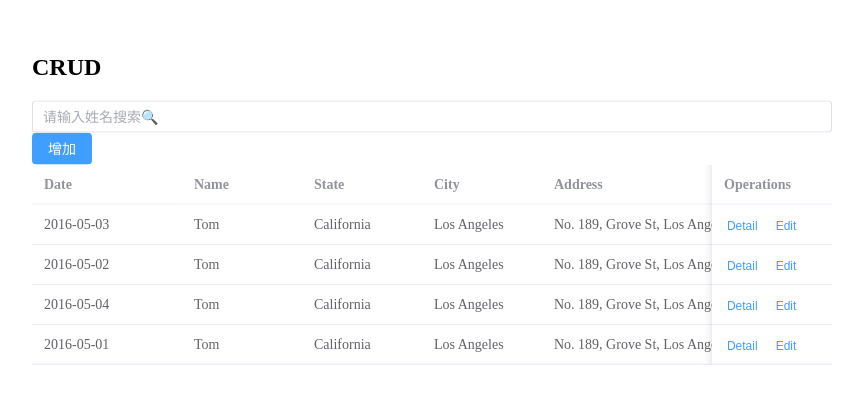
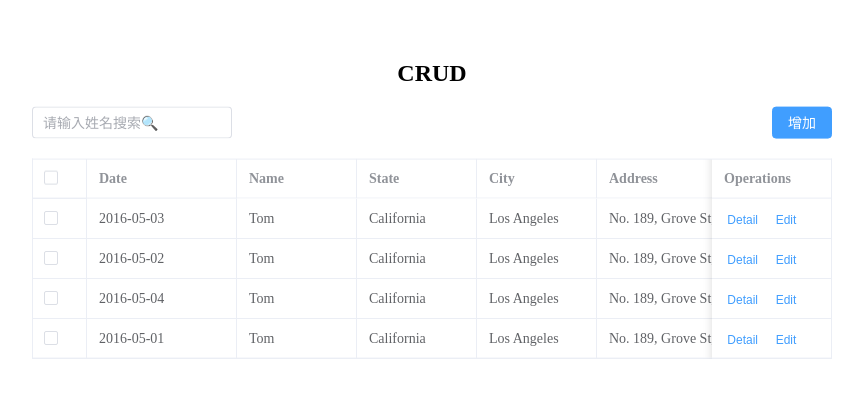
Before and after one commit to JJ-Gong/vue3-crud, a Vue app: page / in a window 1280 px wide. Shown: the part 201-604 px from the top of the page, without its empty margins (208-1071 px from the left). Built offline with nearby package versions, Linux system fonts and the light colour scheme.

Commit message:
feat:多选按钮

```diff
--- a/src/App.vue
+++ b/src/App.vue
@@ -11,7 +11,13 @@
   <el-button type="primary">增加</el-button>
  </div>
  <!-- table -->
- <el-table :data="tableData" style="width: 100%">
+ <el-table
+ ref="multipleTableRef"
+    :data="tableData"
+    style="width: 100%"
+    @selection-change="handleSelectionChange"
+ border>
+  <el-table-column type="selection" width="55" />
     <el-table-column fixed prop="date" label="Date" width="150" />
     <el-table-column prop="name" label="Name" width="120" />
     <el-table-column prop="state" label="State" width="120" />
@@ -72,9 +78,14 @@
     tag: 'Office',
   },
 ]
+let multipleSelection = ref([])
 // 方法
 let handleRowClick = () =>{
   console.log("click");
+}
+const handleSelectionChange = (val) => {
+  multipleSelection.value = val
+  console.log(val);
 }
 </script>
 
@@ -86,4 +97,15 @@
   left: 50%;
   transform: translate(-50%,-50%);
 }
+.title{
+  text-align: center;
+}
+.query-box{
+  display: flex;
+  justify-content: space-between;
+  margin-bottom: 20px;
+}
+.el-input{
+  width: 200px;
+}
 </style>
```
